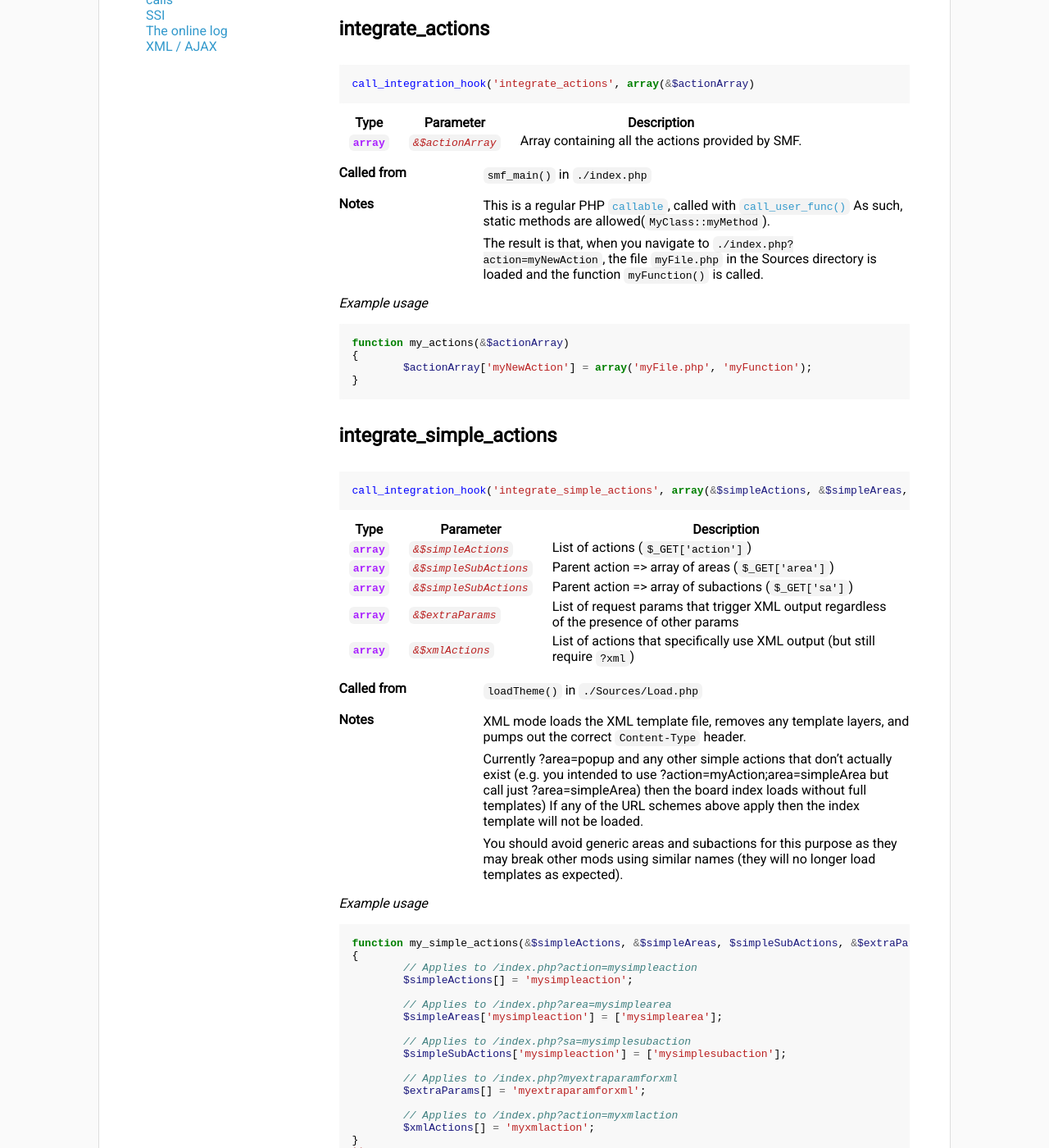
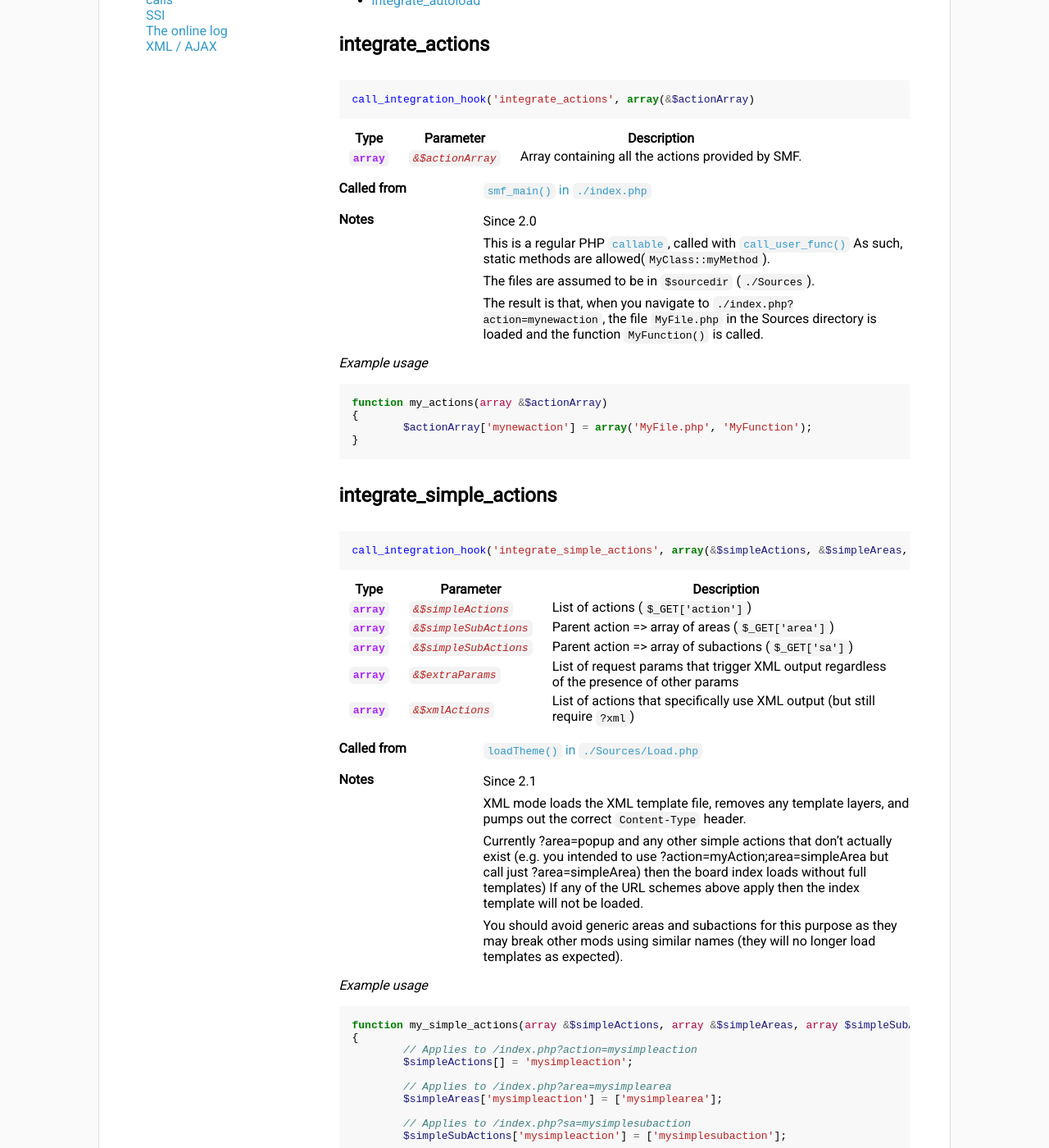
Before and after one commit to live627/smf-api-docs-test, a Jekyll site: the page built from hooks/ext.md, in a window 1280 px wide and 1400 px high, scrolled down 272 px. Shown: the whole window at 82% size. Built offline with Jekyll 4.4.1, drawn with Linux system fonts in a browser that asks for light colours; some of the changed text lies outside the part shown.

Commit message:
Update ext.md

````diff
--- a/hooks/ext.md
+++ b/hooks/ext.md
@@ -16,18 +16,20 @@
 `array`|`&$actionArray`|Array containing all the actions provided by SMF.
 
 Called from
-: `smf_main()` in `./index.php`
+: [`smf_main()` in `./index.php`](../docs/#smf_main)
 
 Notes
+: Since 2.0
 : This is a regular PHP [`callable`](https://www.php.net/manual/en/language.types.callable.php), called with [`call_user_func()`](https://www.php.net/manual/en/function.call-user-func.php) As such, static methods are allowed(`MyClass::myMethod`).
-: The result is that, when you navigate to `./index.php?action=myNewAction`, the file `myFile.php` in the Sources directory is loaded and the function `myFunction()` is called.
+: The files are assumed to be in `$sourcedir` (`./Sources`).
+: The result is that, when you navigate to `./index.php?action=mynewaction`, the file `MyFile.php` in the Sources directory is loaded and the function `MyFunction()` is called.
 
 *Example usage*
 
 ```php
-function my_actions(&$actionArray)
+function my_actions(array &$actionArray)
 {
-	$actionArray['myNewAction'] = array('myFile.php', 'myFunction');
+	$actionArray['mynewaction'] = array('MyFile.php', 'MyFunction');
 }
 ```
 
@@ -46,9 +48,10 @@
 `array`|`&$xmlActions`|List of actions that specifically use XML output (but still require `?xml`)
 
 Called from
-: `loadTheme()` in `./Sources/Load.php`
+: [`loadTheme()` in `./Sources/Load.php`](../docs/load.html#loadtheme)
 
 Notes
+: Since 2.1
 : XML mode loads the XML template file, removes any template layers, and pumps out the correct `Content-Type` header.
 : Currently ?area=popup and any other simple actions that don't actually exist (e.g. you intended to use ?action=myAction;area=simpleArea but call just ?area=simpleArea) then the board index loads without full templates) If any of the URL schemes above apply then the index template will not be loaded.
 : You should avoid generic areas and subactions for this purpose as they may break other mods using similar names (they will no longer load templates as expected).
@@ -56,7 +59,7 @@
 *Example usage*
 
 ```php
-function my_simple_actions(&$simpleActions, &$simpleAreas, $simpleSubActions, &$extraParams, &$xmlActions)
+function my_simple_actions(array &$simpleActions, array &$simpleAreas, array $simpleSubActions, array &$extraParams, array &$xmlActions)
 {
 	// Applies to /index.php?action=mysimpleaction
 	$simpleActions[] = 'mysimpleaction';
@@ -73,7 +76,7 @@
 	// Applies to /index.php?action=myxmlaction
 	$xmlActions[] = 'myxmlaction';
 }
-``
+```
 
 ### integrate_autoload
 
@@ -85,12 +88,16 @@
 ---|---|---
 `array`|`&$classMap`|Hashmap of [PSR-4](https://www.php-fig.org/psr/psr-4/) namespaces
 
+Called from
+: `./index.php`
+
 Notes
+: Since 2.1
 : The namespaced files are assumed to be in `$sourcedir` (`./Sources`).
 
 *Example usage*
 ```php
-function my_autoload(&$classMap)
+function my_autoload(array &$classMap)
 {
 	$classMap['My\\Namespace\\'] = 'path/to/files/';
 }
````
